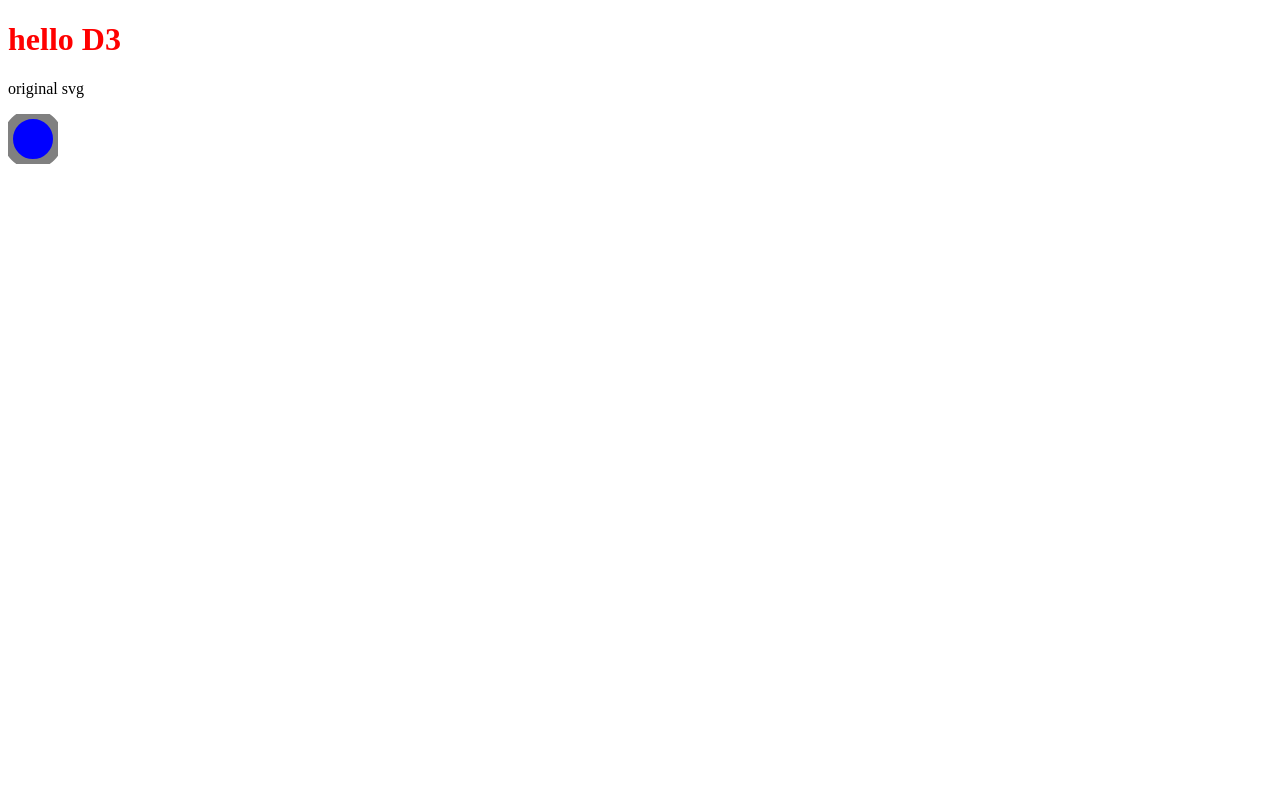
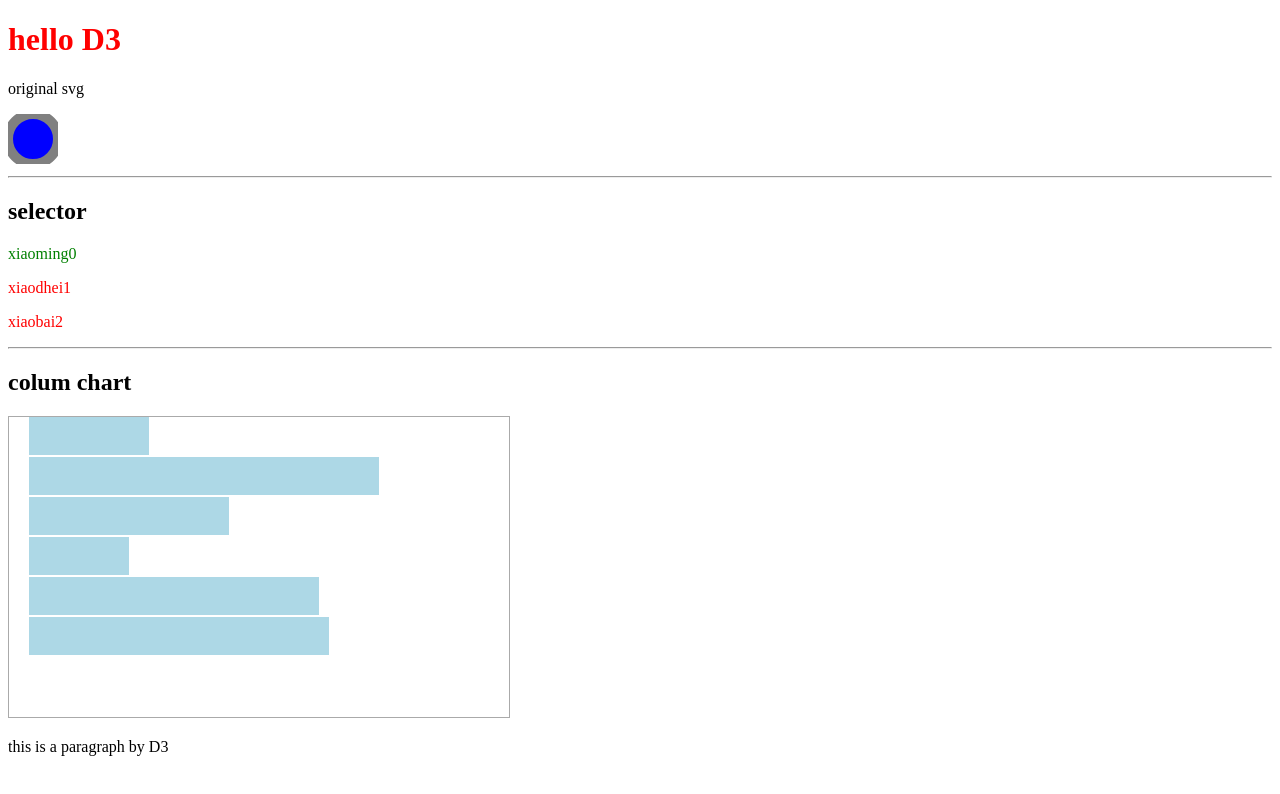
Before and after one commit to xenonflash/try-D3, a website: page index.html in a window 1280 px wide. Drawn offline with nearby package versions, Linux system fonts and the light colour scheme.

Commit message:
实现最简单柱状图

```diff
--- a/index.html
+++ b/index.html
@@ -1,24 +1,63 @@
 <!DOCTYPE html>
 <html lang="en">
+
 <head>
   <meta charset="UTF-8">
-  <meta name="viewport" content="width=, initial-scale=1.0">
+  <meta name="viewport" content="width=device-width, initial-scale=1.0">
   <meta http-equiv="X-UA-Compatible" content="ie=edge">
   <title>Document</title>
   <link rel="stylesheet" type="" href="./css/index.css">
 </head>
+
 <body>
   <h1>hello D3</h1>
   <p>original svg</p>
   <svg width="50" height="50">
-    <circle
-      cx="25"
-      cy="25"
-      r="25"
-      fill="blue"
-      stroke="gray"
-      stroke-width="10"
-    />
+    <circle cx="25" cy="25" r="25" fill="blue" stroke="gray" stroke-width="10" />
   </svg>
+  <hr>
+  <h2>selector</h2>
+  <div class="data-bind">
+    <p></p>
+    <p></p>
+    <p></p>
+  </div>
+  <hr>
+    <h2>colum chart</h2>
+    <svg id = "colum-chart" ></svg>
+
+  <script src="./node_modules/d3/build/d3.min.js"></script>
+  <script>
+    d3.select('body')
+      .append('p')
+      .text('this is a paragraph by D3');
+    var data = ['xiaoming', "xiaodhei", "xiaobai"];
+
+    d3.select('.data-bind')
+      .selectAll('p')
+      .data(data)
+      .text((d, i) => (d + i))
+      .style('color', 'red');
+    d3.select('.data-bind')
+      .select('p')
+      .style('color', 'green');
+/*********************colum chart *********************/
+    var columChart = d3.select('#colum-chart')
+      .attr('width', 500)
+      .attr('height', 300)
+      .style('border', '1px solid #aaa');
+    var dataset = [120, 350, 200, 100, 290, 300];
+    var columHeight = 40;
+    columChart.selectAll('rect')
+              .data(dataset)
+              .enter()
+              .append('rect')
+              .attr('x', 20)
+              .attr('y', (d, i) => (i * columHeight))
+              .attr('width', (d, i) => (d))
+              .attr('height', columHeight - 2)
+              .attr('fill', 'lightblue');
+  </script>
 </body>
+
 </html>
--- a/package.json
+++ b/package.json
@@ -4,7 +4,7 @@
   "description": "a simple project using D3",
   "main": "index.js",
   "scripts": {
-   "start": "browser-sync start --server --files ./css/*.* ./index.html"
+    "start": "browser-sync start --server --files ./css/*.* ./index.html"
   },
   "repository": {
     "type": "git",
@@ -20,6 +20,7 @@
   },
   "homepage": "https://github.com/xenonflash/try-D3#readme",
   "devDependencies": {
+    "browser-sync": "^2.18.12",
     "d3": "^4.9.1"
   }
 }
```
